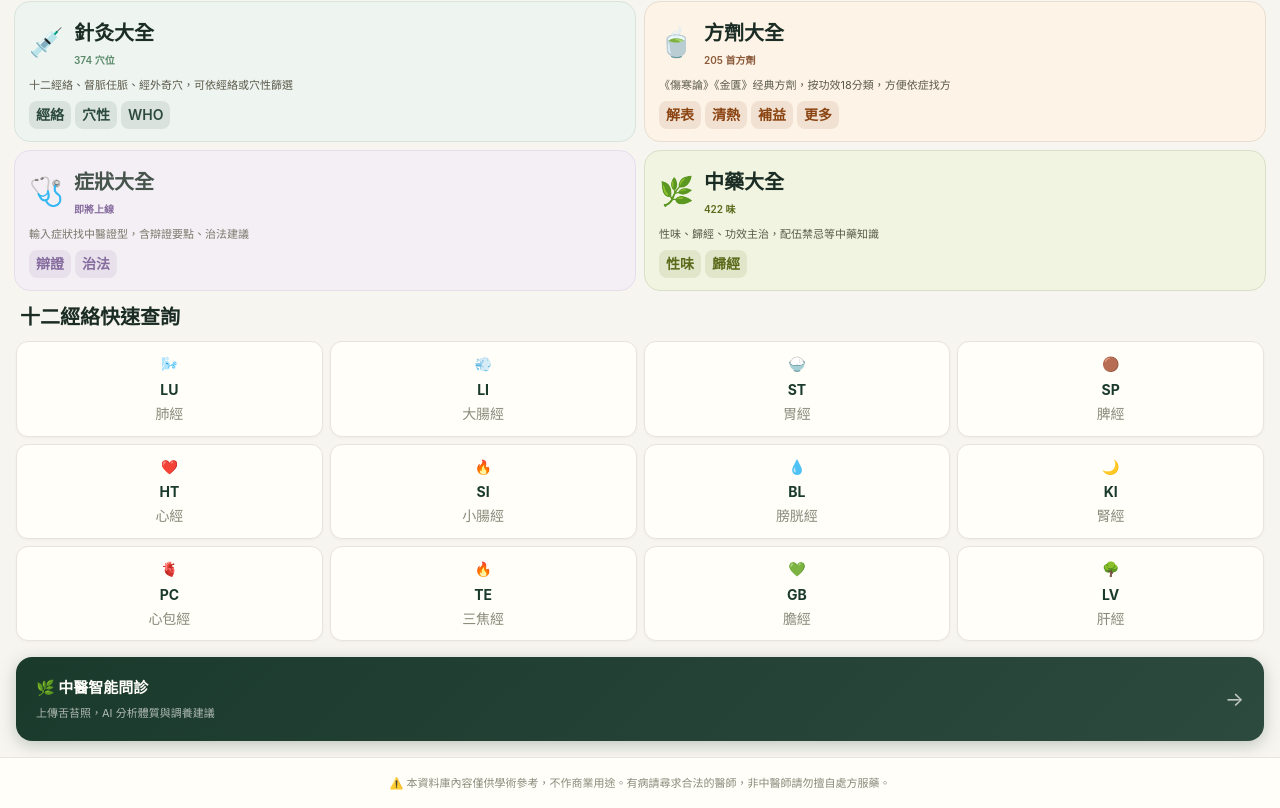
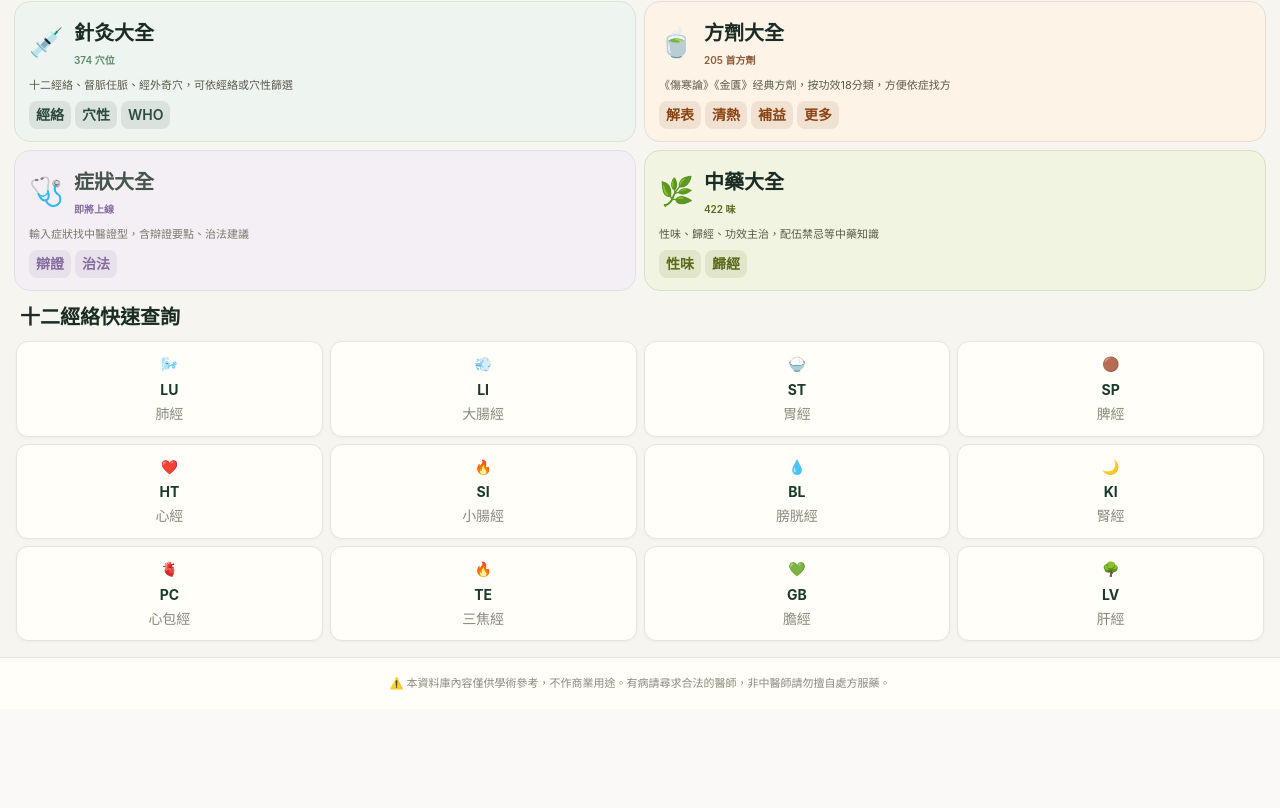
Before and after one commit to realtcmweb/tcm-knowledge-base, a Next.js app: page /zh-TW in a window 1280 px wide. Shown: the part 287-1095 px from the top of the page. After the commit the page ends 996 px from the top, so only its background shows below. Built offline with nearby package versions, Linux system fonts and the light colour scheme.

Commit message:
fix: remove 智能問診 CTA from homepage; clean duplicate emoji in MENU_ITEMS

```diff
--- a/app/[locale]/page.tsx
+++ b/app/[locale]/page.tsx
@@ -4,14 +4,7 @@ import React, { useState, useEffect } from 'react'
 import Link from 'next/link'
 import { useRouter } from 'next/navigation'
 
-const MENU_ITEMS = [
-  { label: '🌐 繁體 / 簡體', icon: '🌐', action: 'lang' },
-  { label: '🔤 字體 ±', icon: '🔤', action: 'font' },
-  { label: '📋 使用說明', icon: '📋', action: 'guide' },
-  { label: '⚠️ 免責聲明', icon: '⚠️', action: 'disclaimer' },
-  { label: 'ℹ️ 關於本站', icon: 'ℹ️', action: 'about' },
-  { label: '📩 聯絡我們', icon: '📩', action: 'contact' },
-]
+// MENU_ITEMS is defined below after T_MENU (uses lang-aware text)
 
 export default function HomePage() {
   const router = useRouter()
@@ -234,19 +227,6 @@ export default function HomePage() {
         </div>
       </div>
 
-      {/* CTA: 中醫問診 */}
-      <div style={{ padding: '0 16px 16px' }}>
-        <Link href="/consult" style={{ display: 'block', padding: '18px 20px', background: 'linear-gradient(135deg, #1a3A2C 0%, #2C4A3E 100%)', borderRadius: '16px', textDecoration: 'none', boxShadow: '0 4px 16px rgba(26,58,44,0.25)' }}>
-          <div style={{ display: 'flex', alignItems: 'center', justifyContent: 'space-between' }}>
-            <div>
-              <div style={{ fontSize: '15px', fontWeight: 700, color: '#FFFEF9', marginBottom: '3px' }}>🌿 中醫智能問診</div>
-              <div style={{ fontSize: '11px', color: 'rgba(255,254,249,0.65)' }}>上傳舌苔照，AI 分析體質與調養建議</div>
-            </div>
-            <div style={{ fontSize: '20px', color: 'rgba(255,254,249,0.7)' }}>→</div>
-          </div>
-        </Link>
-      </div>
-
       {/* Footer */}
       <div style={{ padding: '16px 24px', borderTop: '1px solid #E8E4DC', textAlign: 'center', fontSize: '11px', color: '#8A8A7A', backgroundColor: '#FFFEF9' }}>
         ⚠️ 本資料庫內容僅供學術參考，不作商業用途。有病請尋求合法的醫師，非中醫師請勿擅自處方服藥。
```
